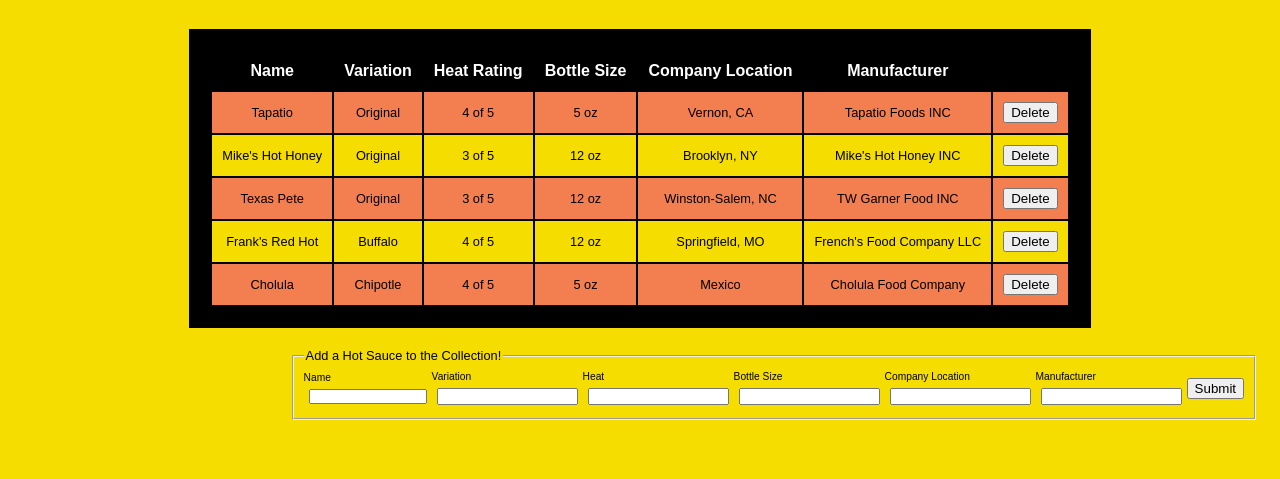
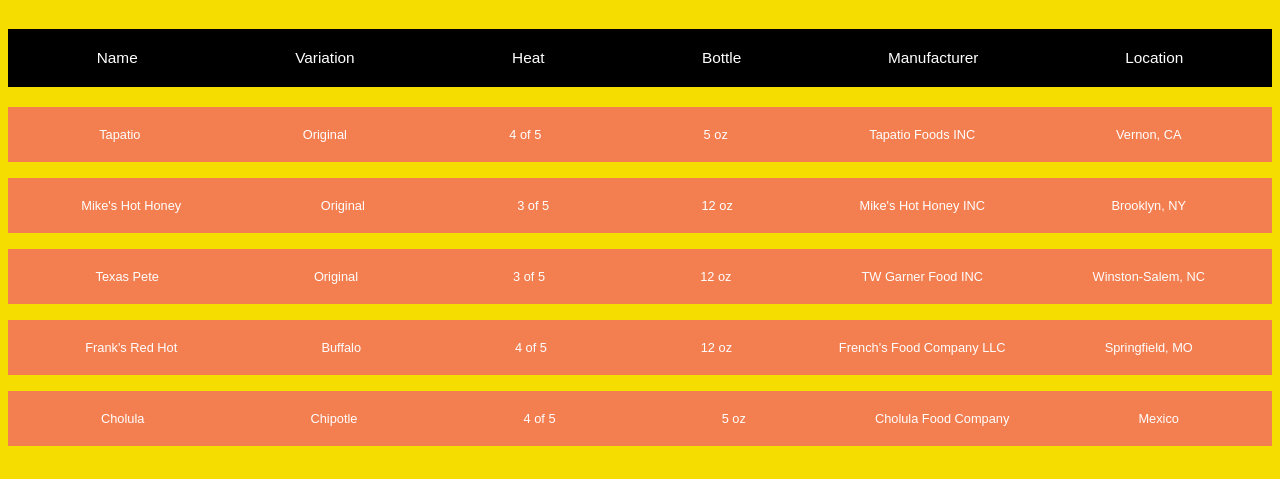
Before and after one commit to miggs888/9.A-CollectionComponent, a plain HTML site: page index.html in a window 1280 px wide. Shown: the part 241-720 px from the top of the page. Drawn offline with Linux system fonts and the light colour scheme; a web font is replaced by a local one.

Commit message:
primary coding

```diff
--- a/index.html
+++ b/index.html
@@ -5,36 +5,33 @@
     <link rel="stylesheet" href="style.css">
     <link href="https://fonts.googleapis.com/css?family=Chivo|Nosifer&display=swap" rel="stylesheet">
     <script src="script.js"></script>
-    <title>7.A-Collection Array</title>
+    <title>9.A- Hot Sauce Component</title>
   </head>
 
   <body>
       <h1>Necessary Hot Sauces Collection</h1>
       <div id="app">
-        <table>
-          <thead>
-            <th>Name</th>
-            <th>Variation</th>
-            <th>Heat Rating</th>
-            <th>Bottle Size</th>
-            <th>Company Location</th>
-            <th>Manufacturer</th>
-          </thead>
-          <tbody>
-            <tr
-              v-for="(sauces, index) in sauceList"
-              v-bind:class="{even: (index + 1) % 2 === 0, odd: (index + 1) % 2 !==0
-            }">
-                <td>{{sauces.name}}</td>
-                <td>{{sauces.variation}}</td>
-                <td>{{sauces.heat}}</td>
-                <td>{{sauces.bottle}}</td>
-                <td>{{sauces.location}}</td>
-                <td>{{sauces.manufacturer}}</td>
-                <td><button type="button" v-on:click="deleteItem(sauces)">Delete</button></td>
-            </tr>
-          </tbody>
-        </table>
+        <ul class="listHeader">
+          <li>Name</li>
+          <li>Variation</li>
+          <li>Heat</li>
+          <li>Bottle</li>
+          <li>Manufacturer</li>
+          <li>Location</li>
+        </ul>
+        <div v-cloak v-for="sauce in sauceList">
+          <sauce-data v-bind:class="{even: (index + 1) % 2 === 0, odd: (index + 1) % 2 !==0
+          }"
+            v-bind:name="sauce.name"
+            v-bind:variation="sauce.variation"
+            v-bind:heat="sauce.heat"
+            v-bind:bottle="sauce.bottle"
+            v-bind:manufacturer="sauce.manufacturer"
+            v-bind:location="sauce.location"
+            >
+          </sauce-data>
+        </div>
+
         <form class="new-sauce-form" v-on:submit.prevent="submitHandler">
           <fieldset>
             <legend>
--- a/script.js
+++ b/script.js
@@ -1,3 +1,16 @@
+Vue.component ('sauce-data', {
+  template: `<div class="sauce-container" v-cloak>
+          <ul>
+              <li>{{name}}</li>
+              <li>{{variation}}</li>
+              <li>{{heat}}</li>
+              <li>{{bottle}}</li>
+              <li>{{manufacturer}}</li>
+              <li>{{location}}</li>
+            </ul>
+  </div>`,
+  props: ['name', 'variation', 'heat', 'bottle', 'manufacturer', 'location']
+})
 var mySaucesArray = [
   {
     name: "Tapatio",
@@ -72,10 +85,5 @@
         location: ""
       };
     },
-    deleteItem: item => {
-      vm.sauceList = vm.sauceList.filter(sauces => {
-        return sauces !== item;
-      })
-    }
   }
 });
--- a/style.css
+++ b/style.css
@@ -18,18 +18,7 @@
 html {
     background: rgb(245, 221, 0);
 }
-table {
-
-    background: black;
-    border: solid 1px black;
-    padding: 20px 20px;
-    text-align: center;
-    margin-left:auto;
-    margin-right:auto;
-    margin-bottom: 20px;
-
-}
-th {
+ul {
     font-family: 'Chivo', sans-serif;
     padding: 10px 10px;
     color: white;
@@ -37,37 +26,45 @@
     max-width: auto;
     text-align: center;
     flex-grow: 1;
+    list-style: none;
+    display: flex;
+    justify-content: center;
 }
-td {
+.listHeader {
+    background: black;
+    font-size: 120%;
+    flex-grow: 1;
+}
+li {
 
     font-family: 'Chivo', sans-serif;
     padding: 10px 10px;
     font-size: 80%;
     text-align: center;
-    max-width: auto;
-    flex-grow: 2;
+    flex-grow: 1;
+    max-width: 16.6%;
 }
 .new-sauce-form{
-    max-width: 700px;
-    margin-left:auto;
-    margin-right:auto;
+    padding: 20px 20px;
+    text-align: center;
+    margin-left: 25%;
+    margin-right: 25%;
+    margin-bottom: 20px;
 
 }
 .new-sauce-form fieldset {
     display: flex;
-    flex-direction: row;
+    flex-direction: column;
     align-items: center;
     font-family: 'Chivo', sans-serif;
-    font-size: 80%;
+    font-size: 90%;
+
 }
-/* .new-sauce-form div {
-    margin: 10px 0;
-    width: 80px;
-} */
 .new-sauce-form div label {
     max-width: 110px;
     font-family: 'Chivo', sans-serif;
     font-size: 80%;
+    display: flex;
 
 }
 .new-sauce-form div input {
```
